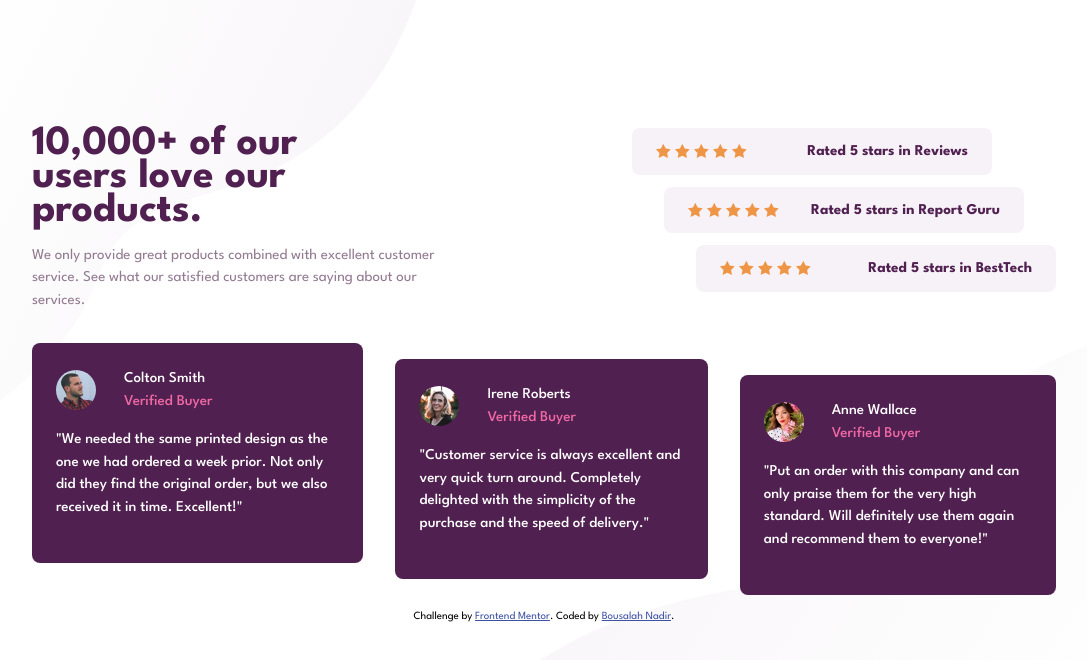
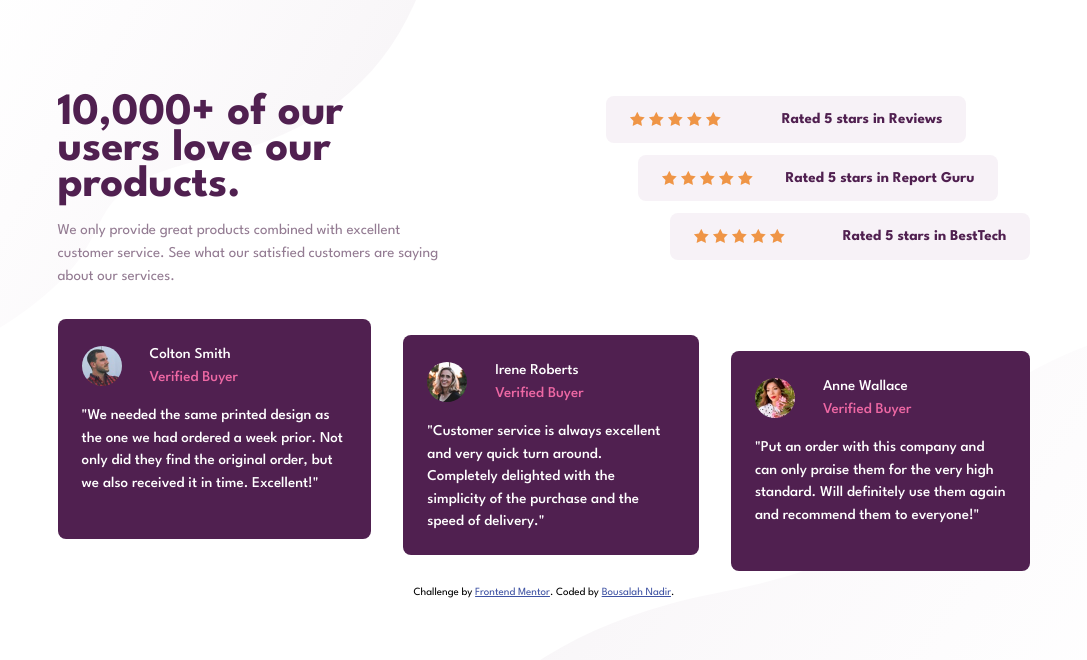
Before and after one commit to Medido1/Frontend-Mentor-Social-proof-section, a plain HTML site: page index.html in a window 1280 px wide. Shown: the whole page, without its empty margins (96-1183 px from the left). Drawn offline with Linux system fonts and the light colour scheme.

Commit message:
Change h1 font size and background size and add padding i media querie

```diff
--- a/style.css
+++ b/style.css
@@ -46,6 +46,7 @@ p, h1, h2, h3, h4, h5, h6 {
 /* styling */
 
 body {
+  height: 100vh;
   font-family: var(--font_family);
   font-size: var(--font_size);
   text-align: center;
@@ -129,19 +130,19 @@ body {
 
 @media (min-width : 750px){
   body {
-    padding: 10vw;
+    padding: 12vh 12vw;
     text-align: left;
     height: 100vh;
     background: url(./images/bg-pattern-top-desktop.svg),url(./images/bg-pattern-bottom-desktop.svg);
     background-repeat: no-repeat,no-repeat;
     background-position: top left, bottom right;
-    background-size: 40% 55%, 60%;
+    background-size: 40% 45%, 60%;
   }
   .header {
     display: flex;
   }
   .main_heading{
-    font-size: 2.6rem;
+    font-size: 2.8rem;
   }
   .header_left {
     width: 40%;
```
